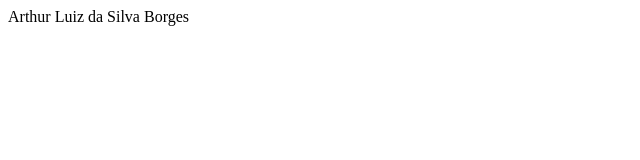
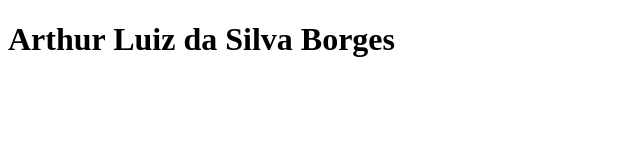
Before and after one commit to ArthurBorges/SantanderBootcampFullstackDeveloper, a plain HTML site: page index.html in a window 1280 px wide. Shown: the whole page, without its empty margins (0-640 px from the left). Drawn offline with Linux system fonts and the light colour scheme.

Commit message:
Update index.html

```diff
--- a/index.html
+++ b/index.html
@@ -5,6 +5,8 @@
     <title> Arthur Borges </title>
   </head>
   <body>
-    Arthur Luiz da Silva Borges
+    <header>
+      <h1>Arthur Luiz da Silva Borges</h1>
+    </header>
   </body>
 </html>
```
